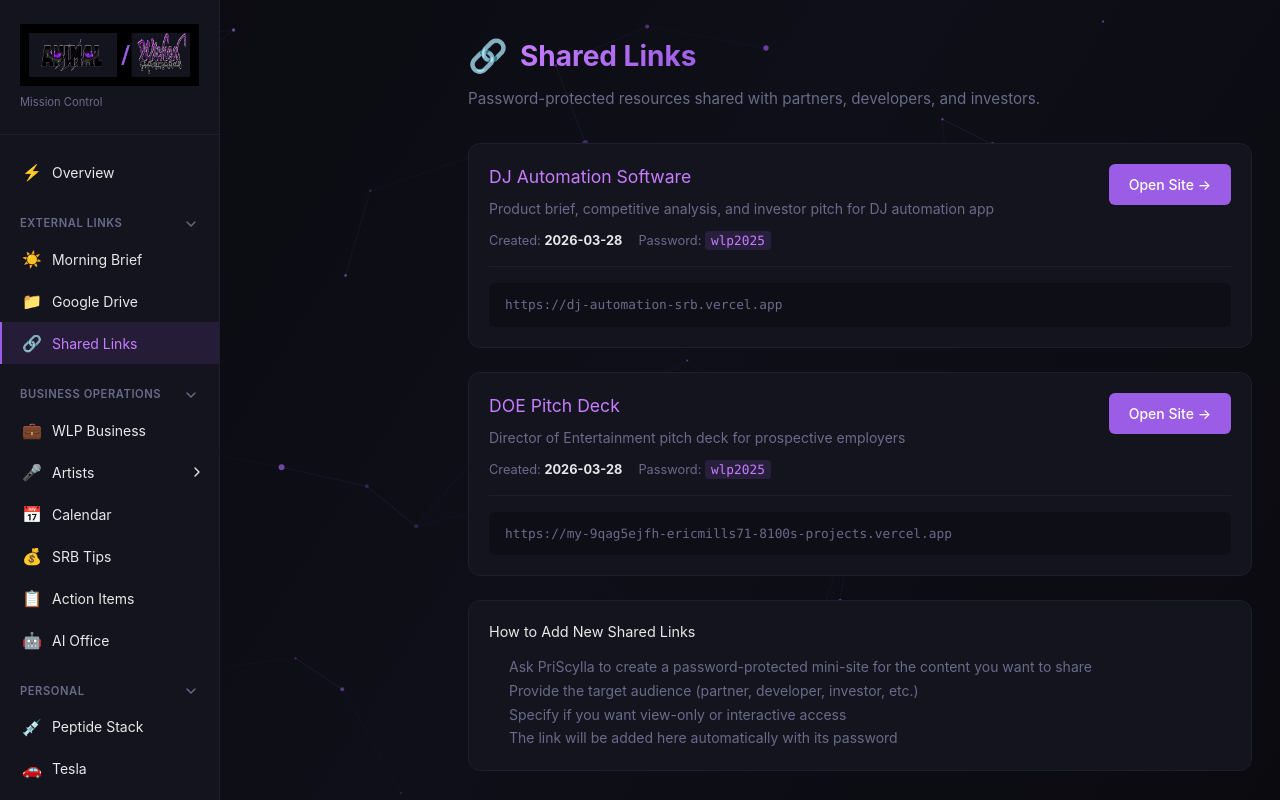
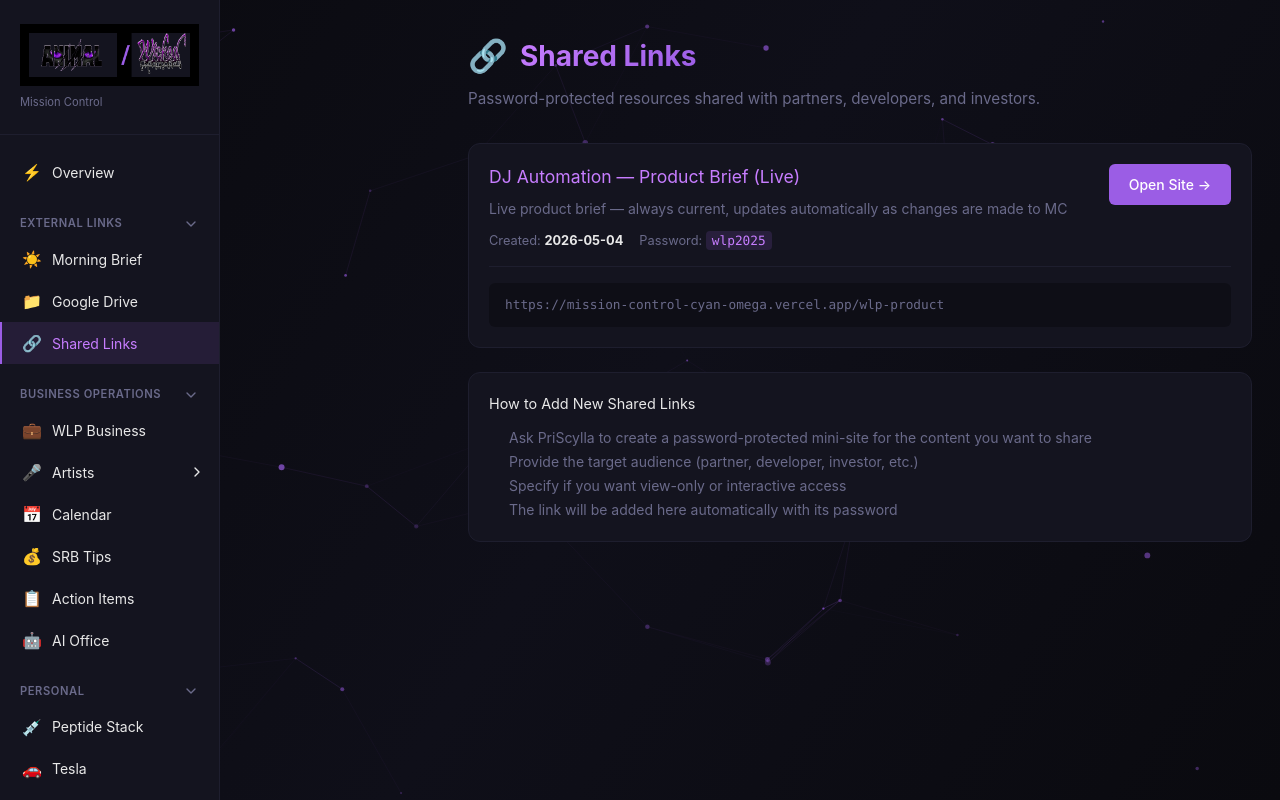
Before and after one commit to Animal71Animal/Mission-Control, a Next.js app: page /shared-links in a window 1280 px wide. Shown: the top 800 px of the page. Built offline with nearby package versions, Linux system fonts and the light colour scheme.

Commit message:
🔗 shared links: point to live MC pages instead of static copies

```diff
--- a/app/data/modules.ts
+++ b/app/data/modules.ts
@@ -46,7 +46,7 @@ export interface Shortcut {
 // Quick access shortcuts - none currently
 export const shortcuts: Shortcut[] = [];
 
-// Shared access links for external parties
+// Shared access links for external parties — now pointing to live MC pages
 export interface SharedLink {
   id: string;
   name: string;
@@ -58,20 +58,12 @@ export interface SharedLink {
 
 export const sharedLinks: SharedLink[] = [
   {
-    id: "dj-auto-001",
-    name: "DJ Automation Software",
-    url: "https://dj-automation-srb.vercel.app",
+    id: "product-brief-live",
+    name: "DJ Automation — Product Brief (Live)",
+    url: "https://mission-control-cyan-omega.vercel.app/wlp-product",
     password: "wlp2025",
-    created: "2026-03-28",
-    description: "Product brief, competitive analysis, and investor pitch for DJ automation app"
-  },
-  {
-    id: "doe-pitch-001",
-    name: "DOE Pitch Deck",
-    url: "https://my-9qag5ejfh-ericmills71-8100s-projects.vercel.app",
-    password: "wlp2025",
-    created: "2026-03-28",
-    description: "Director of Entertainment pitch deck for prospective employers"
+    created: "2026-05-04",
+    description: "Live product brief — always current, updates automatically as changes are made to MC"
   }
 ];
 
--- a/app/peptides/page.tsx
+++ b/app/peptides/page.tsx
@@ -82,10 +82,17 @@ export default function PeptidesPage() {
         const doses: DailyDose[] = [];
         Object.entries(daySchedule).forEach(([time, dose]: any) => {
           if (typeof dose === "string") {
-            doses.push({ compound: "", time, dose, taken: false });
+            // Split combined doses like "Tesa 20u + Semax 5u + MT1 5u" into separate items
+            const parts = dose.split(" + ");
+            parts.forEach((part: string) => {
+              doses.push({ compound: "", time, dose: part.trim(), taken: false });
+            });
           } else {
             Object.entries(dose).forEach(([t, d]: any) => {
-              doses.push({ compound: "", time: t, dose: d, taken: false });
+              const parts = (d as string).split(" + ");
+              parts.forEach((part: string) => {
+                doses.push({ compound: "", time: t, dose: part.trim(), taken: false });
+              });
             });
           }
         });
@@ -165,9 +172,10 @@ export default function PeptidesPage() {
               padding: "8px 12px",
               borderRadius: "6px",
               background: colors.light,
-              border: `2px solid var(--border)`,
+              border: `2px solid ${colors.hex}`,
               fontSize: "0.9rem",
               color: colors.text,
+              fontWeight: 600,
             }}
           >
             {name}
@@ -221,7 +229,7 @@ export default function PeptidesPage() {
           {todayDoses.length > 0 ? (
             todayDoses.map((dose, idx) => {
               const compound = getCompoundFromDose(dose.dose);
-              const colors = COMPOUND_COLORS[compound] || { bg: "bg-gray-950", text: "text-gray-200", light: "bg-gray-900/30" };
+              const colors = COMPOUND_COLORS[compound] || { bg: "bg-gray-950", text: "text-gray-200", light: "bg-gray-900/30", hex: "#6b7280" };
               const isChecked = checklist[`${selectedDay}-${idx}`] || false;
 
               return (
@@ -235,6 +243,7 @@ export default function PeptidesPage() {
                     padding: "12px 16px",
                     borderRadius: "8px",
                     background: isChecked ? "var(--bg)" : colors.light,
+                    borderLeft: `4px solid ${colors.hex}`,
                     border: `2px solid ${isChecked ? "var(--border)" : "var(--border)"}`,
                     cursor: "pointer",
                     transition: "all 0.25s ease",
@@ -247,7 +256,7 @@ export default function PeptidesPage() {
                       width: "24px",
                       height: "24px",
                       borderRadius: "4px",
-                      border: `2px solid ${isChecked ? "var(--success)" : colors.text}`,
+                      border: `2px solid ${isChecked ? "var(--success)" : colors.hex}`,
                       display: "flex",
                       alignItems: "center",
                       justifyContent: "center",
@@ -259,14 +268,12 @@ export default function PeptidesPage() {
                   </div>
 
                   <div style={{ flex: 1 }}>
-                    <div style={{ fontSize: "0.95rem", fontWeight: 600, color: "var(--text)" }}>
-                      {dose.time}: {dose.dose}
+                    <div style={{ fontSize: "0.95rem", fontWeight: 600, color: colors.text }}>
+                      {dose.dose}
                     </div>
-                    {compound && (
-                      <div style={{ fontSize: "0.8rem", color: colors.text, marginTop: 4 }}>
-                        {compound}
-                      </div>
-                    )}
+                    <div style={{ fontSize: "0.75rem", color: "var(--muted)", marginTop: 2 }}>
+                      {dose.time}
+                    </div>
                   </div>
 
                   <div
@@ -274,6 +281,7 @@ export default function PeptidesPage() {
                       fontSize: "1.2rem",
                       opacity: isChecked ? 1 : 0.3,
                       transition: "opacity 0.2s",
+                      color: colors.hex,
                     }}
                   >
                     ✓
@@ -297,13 +305,13 @@ export default function PeptidesPage() {
         <div style={{ display: "grid", gridTemplateColumns: "repeat(auto-fit, minmax(280px, 1fr))", gap: "16px" }}>
           {data.compounds.map((compound, idx) => {
             const compound_name = compound.name.split(" ")[0];
-            const colors = COMPOUND_COLORS[compound_name] || { bg: "bg-gray-950", text: "text-gray-200", light: "bg-gray-900/30" };
+            const colors = COMPOUND_COLORS[compound_name] || { bg: "bg-gray-950", text: "text-gray-200", light: "bg-gray-900/30", hex: "#6b7280" };
             return (
               <div
                 key={idx}
                 style={{
                   background: colors.light,
-                  border: `2px solid var(--border)`,
+                  border: `2px solid ${colors.hex}`,
                   borderRadius: "8px",
                   padding: "16px",
                 }}
```
